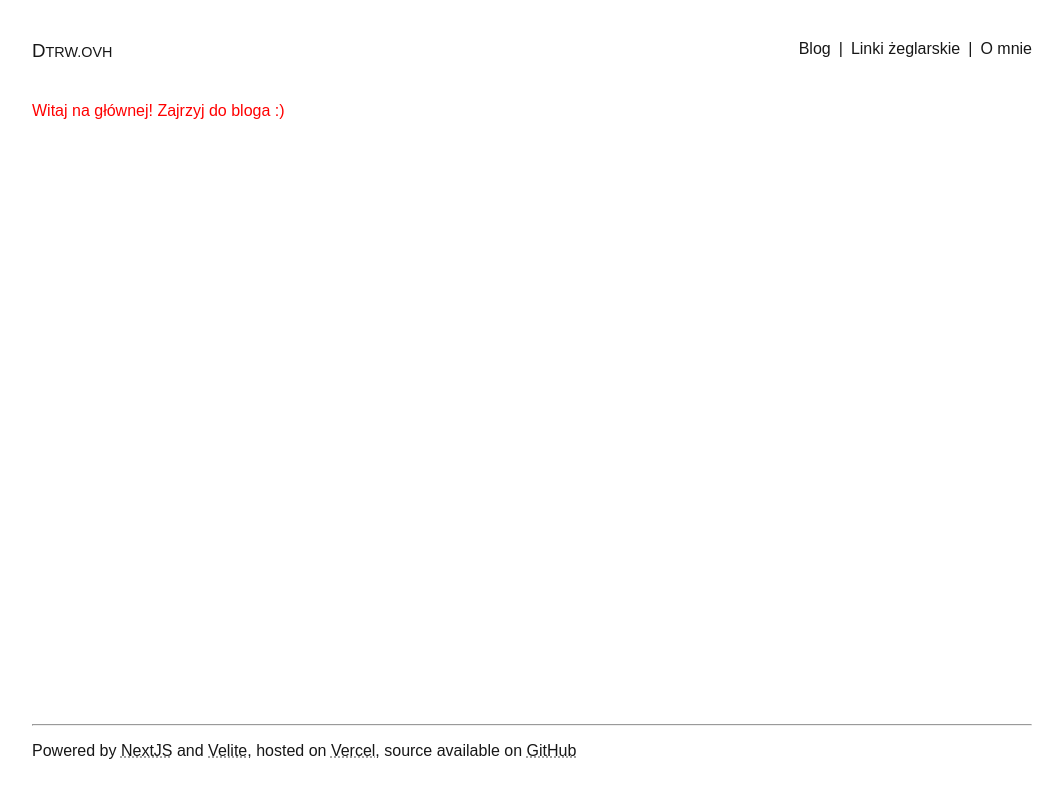
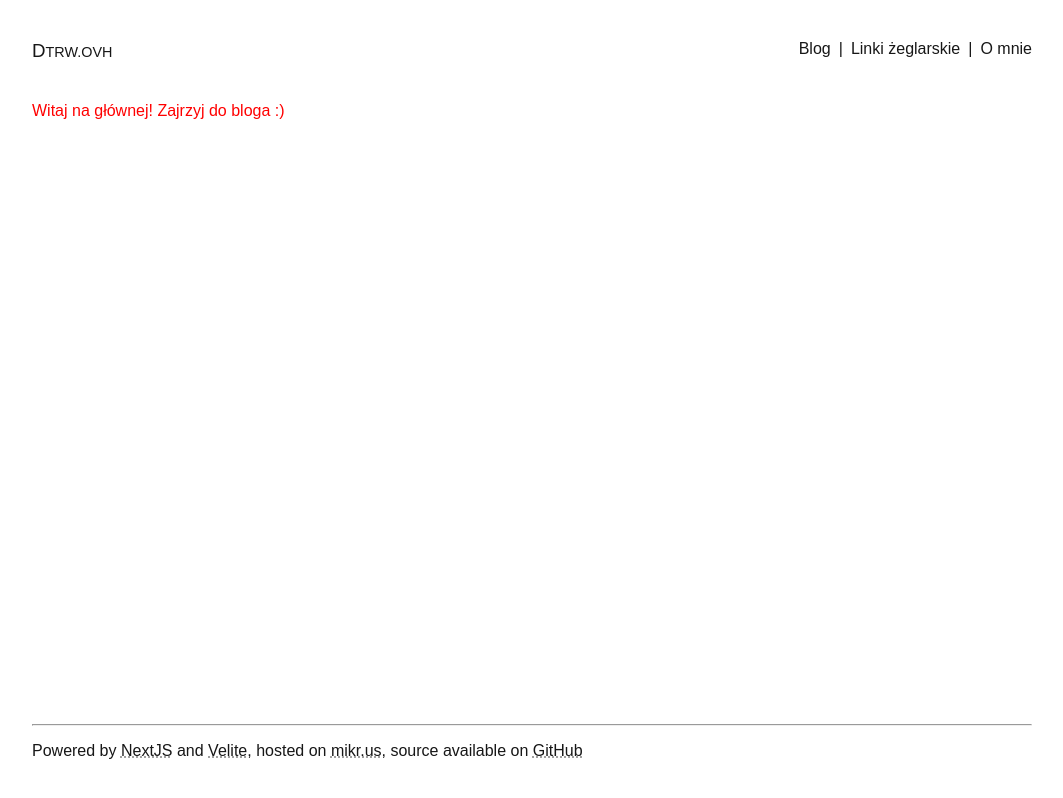
Before and after one commit to burtek/dtrw-app-home, a Next.js app in the folder packages/frontend/: page / in a window 1280 px wide. Shown: the whole page, without its empty margins (108-1171 px from the left). Built offline with nearby package versions, Linux system fonts and the light colour scheme.

Commit message:
feat(ui): update footer

```diff
--- a/packages/frontend/src/app/@footer/default.tsx
+++ b/packages/frontend/src/app/@footer/default.tsx
@@ -22,10 +22,10 @@ export default function Footer() {
                 </a>
                 {', hosted on '}
                 <a
-                    rel="noopener noreferrer nofollow"
-                    href="https://vercel.com"
+                    rel="noopener"
+                    href="https://mikr.us/?r=18f87de2"
                 >
-                    Vercel
+                    mikr.us
                 </a>
                 {', source available on '}
                 <a
```
